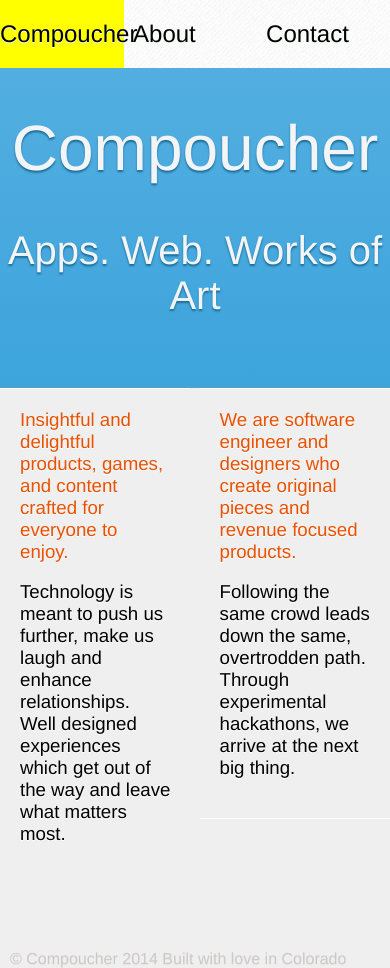
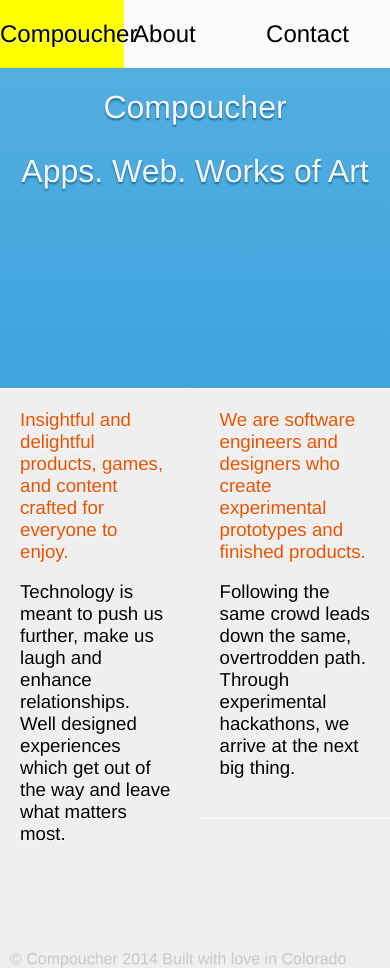
Before and after one commit to zmcartor/compoucherweb, a Jekyll site: the page built from index.html, in a window 390 px wide, cut to the strip 0-968 px from the top of the page. Built offline with Jekyll 4.4.1, drawn with Linux system fonts in a browser that asks for light colours; Markdown is read by kramdown in place of the engine named in the settings; grey boxes are pictures that could not be loaded.

Commit message:
Responsive title text size

```diff
--- a/css/style.css
+++ b/css/style.css
@@ -81,6 +81,9 @@
   div#brag h2 {
     font-size: 30pt;
     font-weight: 100; }
+  @media screen and (min-width: 320px) and (max-width: 480px) {
+    div#brag h1, div#brag h2 {
+      font-size: 2rem; } }
 
 div.frontcopy {
   font-size: 14pt;
--- a/index.html
+++ b/index.html
@@ -16,8 +16,8 @@
 </div>
 
 <div class="frontcopy last">
-  <span class="orange"> We are software engineer and designers who create
-    original pieces and revenue focused products.</span><p>Following the
+  <span class="orange"> We are software engineers and designers who create
+    experimental prototypes and finished products.</span><p>Following the
   same crowd leads down the same, overtrodden path. Through experimental hackathons,
   we arrive at the next big thing.</p></div>
 
--- a/sassys/style.scss
+++ b/sassys/style.scss
@@ -67,6 +67,11 @@
     font-size: 30pt;
     font-weight:100;
   }
+ @include media(min-width 320px max-width 480px, 6) {
+
+ h1, h2 {
+	font-size: 2rem;
+} }
 }
 
 div.frontcopy {
```
